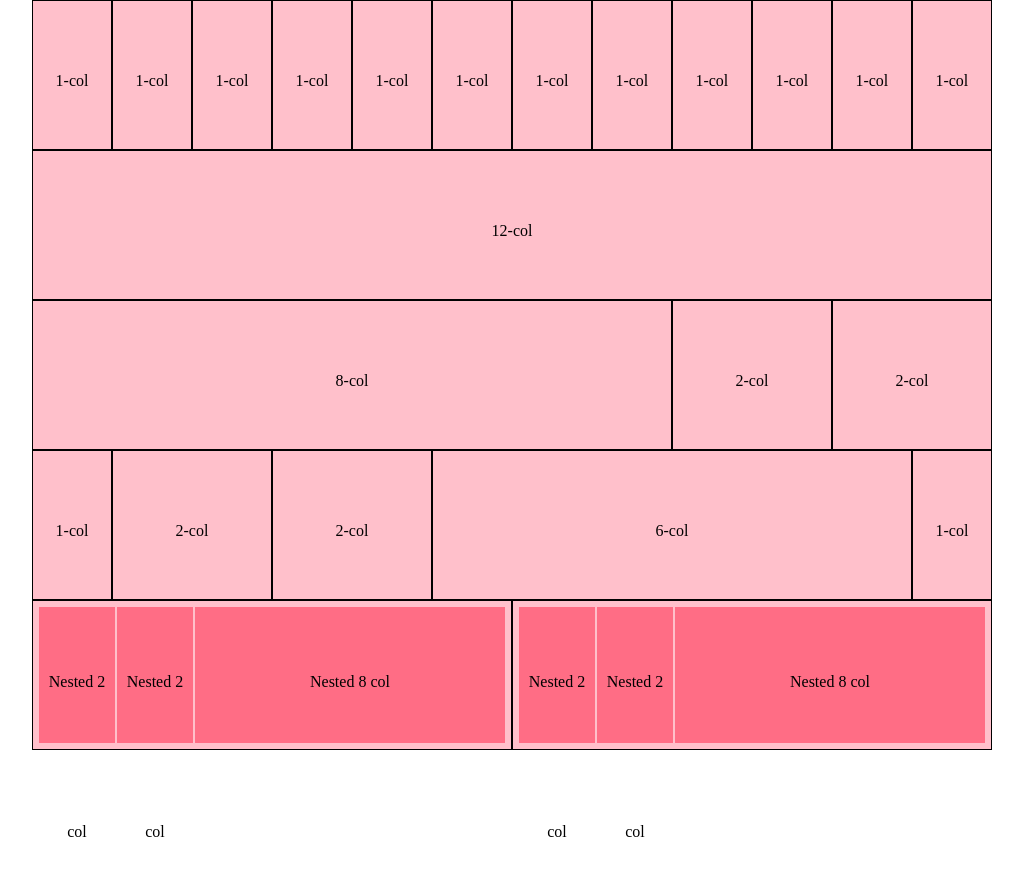
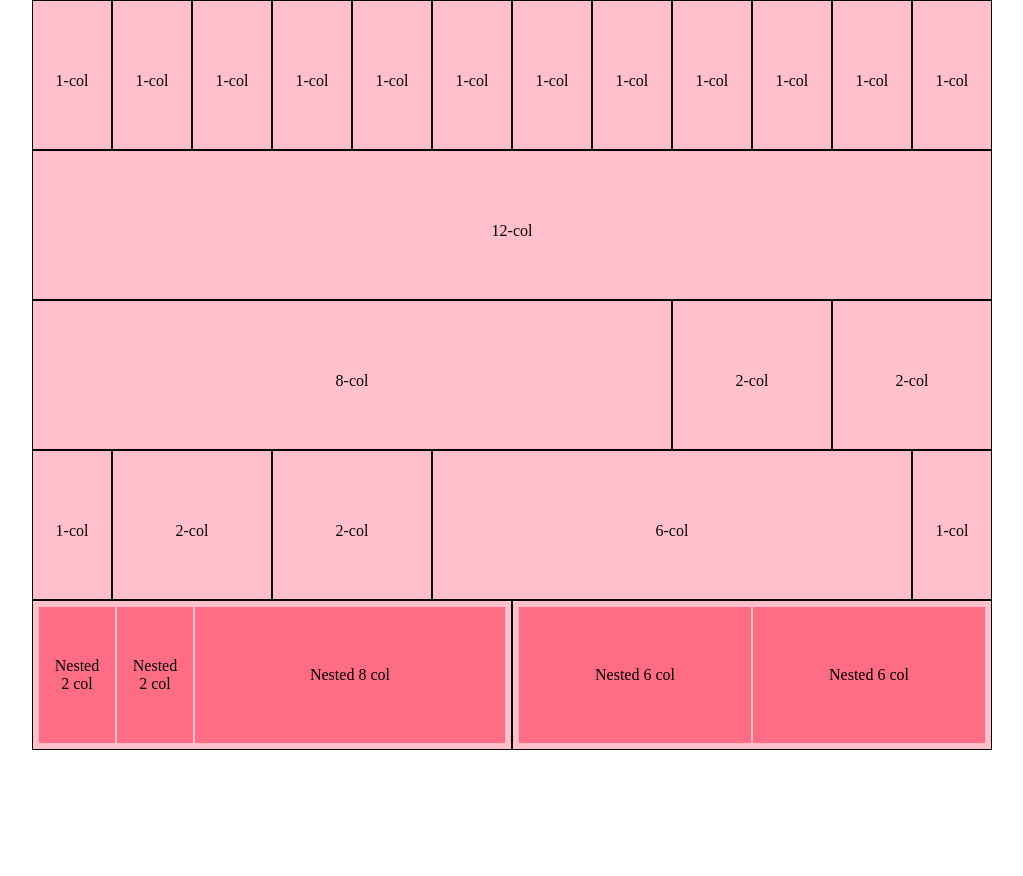
Before and after one commit to gualtierigio/html-css-12bool, a plain HTML site: page index.html in a window 1280 px wide. Shown: the whole page, without its empty margins (128-1151 px from the left). After the commit the page ends 800 px from the top, so only its background shows below. Drawn offline with Linux system fonts and the light colour scheme.

Commit message:
completato

```diff
--- a/css/style.css
+++ b/css/style.css
@@ -10,6 +10,8 @@
     background-color: rgb(255, 109, 133);
     height: 100%;
     border: 1px solid pink;
+    line-height: normal;
+    position: relative;
 }
 
 
@@ -20,3 +22,10 @@
 .container, .row{
     height: 100%;
 }
+
+.pinky span{
+    position: absolute;
+    top: 50%;
+    left: 50%;
+    transform: translate(-50%, -50%);
+}
--- a/index.html
+++ b/index.html
@@ -54,18 +54,27 @@
                 <div class="col-xs-6 pink">
                     <div class="container">
                         <div class="row">
-                            <div class="col-xs-2 pinky">Nested 2 col</div>
-                            <div class="col-xs-2 pinky">Nested 2 col</div>
-                            <div class="col-xs-8 pinky">Nested 8 col</div>
+                            <div class="col-xs-2 pinky">
+                                <span>Nested <br> 2 col</span>
+                            </div>
+                            <div class="col-xs-2 pinky">
+                                <span>Nested <br> 2 col</span>
+                            </div>
+                            <div class="col-xs-8 pinky">
+                                <span>Nested 8 col</span>
+                            </div>
                         </div>
                     </div>
                 </div>
                 <div class="col-xs-6 pink">
                     <div class="container">
                         <div class="row">
-                            <div class="col-xs-2 pinky">Nested 2 col</div>
-                            <div class="col-xs-2 pinky">Nested 2 col</div>
-                            <div class="col-xs-8 pinky">Nested 8 col</div>
+                            <div class="col-xs-6 pinky">
+                                <span>Nested 6 col</span>
+                            </div>
+                            <div class="col-xs-6 pinky">
+                                <span>Nested 6 col</span>
+                            </div>
                         </div>
                     </div>
                 </div>
```
